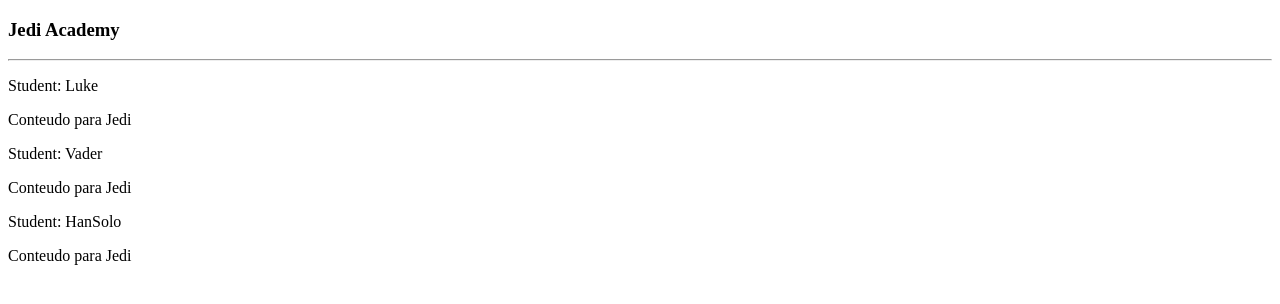
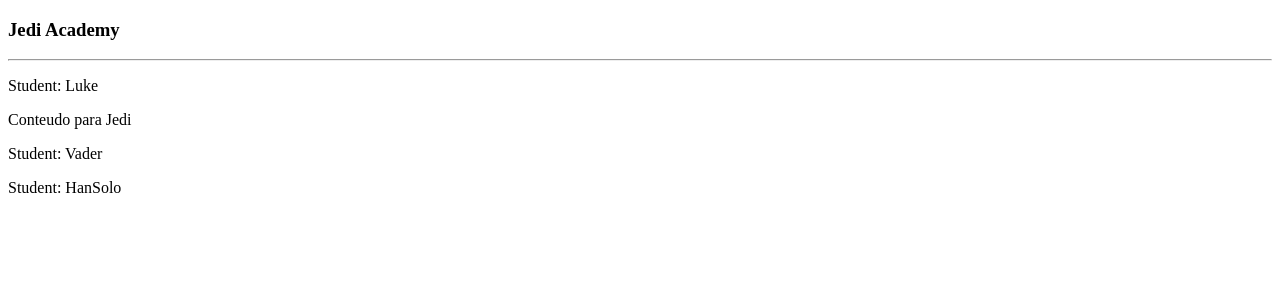
Before and after one commit to dronan/aulasTypeScript, an Angular app in the folder jedi-academy/: page / in a window 1280 px wide. Shown: the top 304 px of the page. Built offline with nearby package versions, Linux system fonts and the light colour scheme.

Commit message:
sintaxe de property binding, que vem sempre para não string

```diff
--- a/jedi-academy/src/app/app.component.html
+++ b/jedi-academy/src/app/app.component.html
@@ -1,8 +1,8 @@
 <!--The content below is only a placeholder and can be replaced.-->
 <jad-header></jad-header>
-<jad-student name="Luke" isJedi="true"></jad-student>
-<jad-student name="Vader" isJedi="false"></jad-student>
-<jad-student name="HanSolo" isJedi="false"></jad-student>
+<jad-student name="Luke" [isJedi]="true"></jad-student>
+<jad-student name="Vader" [isJedi]="false"></jad-student>
+<jad-student name="HanSolo" [isJedi]="false"></jad-student>
 
 
 
```
